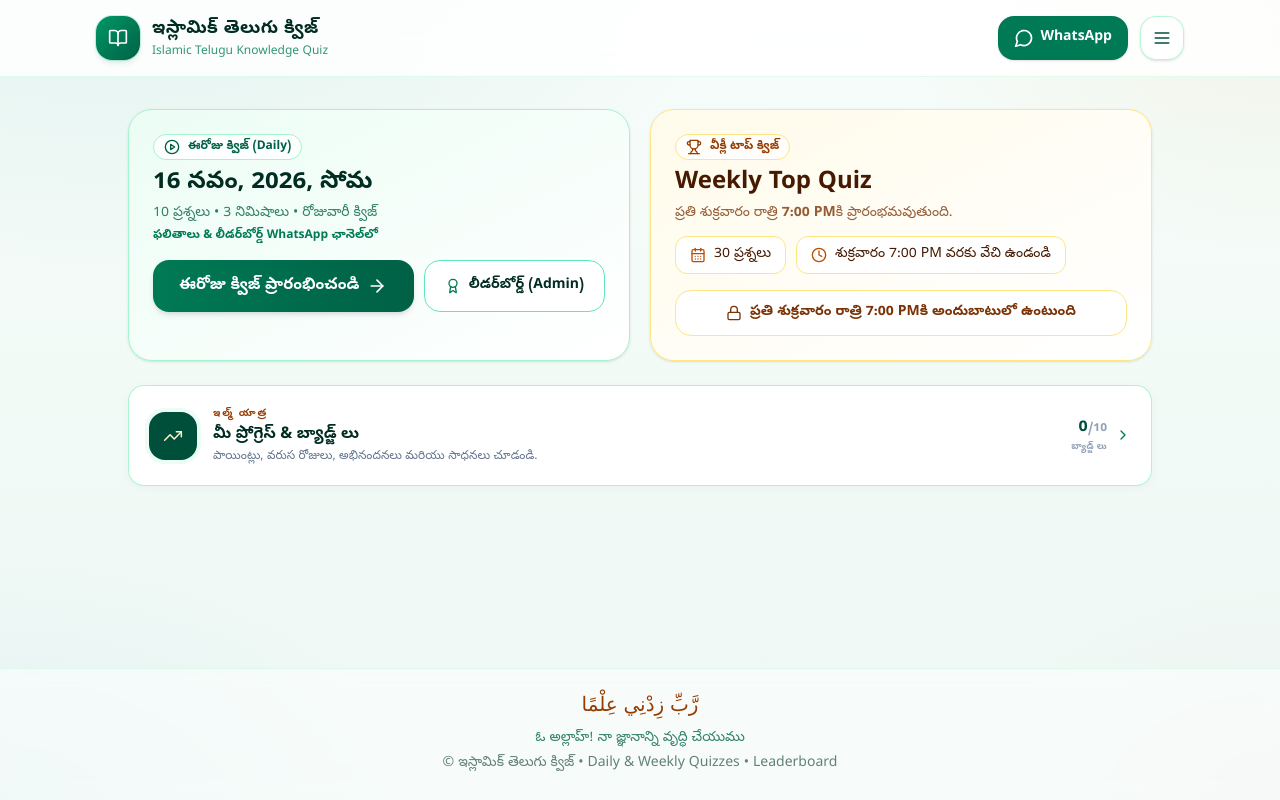
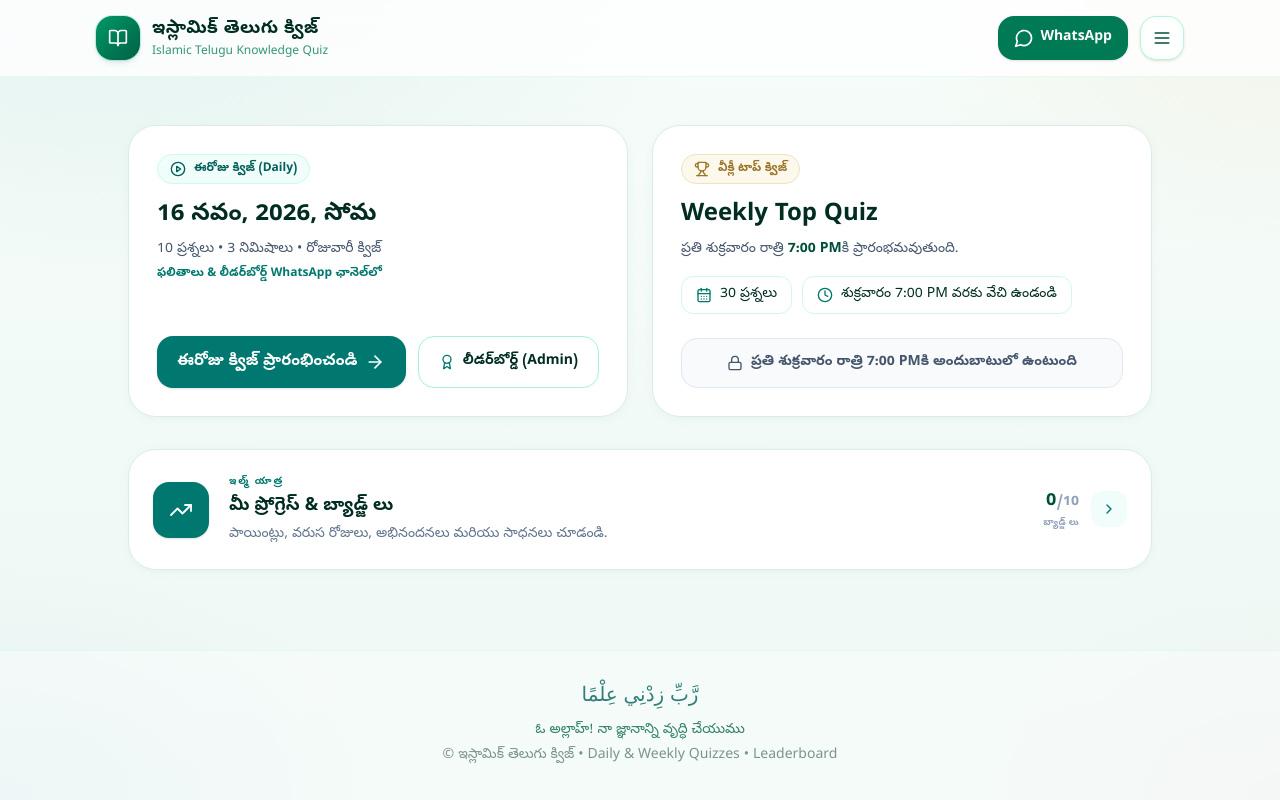
Before and after one commit to Syed-Niyaz/Teluguislamicquiz, a React (Vite) app: page / in a window 1280 px wide. Built offline with nearby package versions, Linux system fonts and the light colour scheme.

Commit message:
ui: refresh progress, home and layout with cleaner spacing and hierarchy

```diff
--- a/src/App.jsx
+++ b/src/App.jsx
@@ -136,7 +136,7 @@ export default function App() {
 
       {/* Main Content Areas based on current screen */}
       <main className="flex-1 w-full">
-        <div className="mx-auto w-full max-w-6xl px-3 sm:px-6 lg:px-8 py-4 sm:py-8">
+        <div className="mx-auto w-full max-w-6xl px-4 sm:px-6 lg:px-8 py-6 sm:py-10 lg:py-12">
           {screen === 'intro' && (
             <IntroScreen
               onStartQuiz={handleStartQuizForDate}
@@ -213,15 +213,15 @@ export default function App() {
       </main>
 
       {/* Peaceful Islamic Footer */}
-      <footer className="w-full border-t border-emerald-100/70 bg-white/50 backdrop-blur-sm">
-        <div className="mx-auto max-w-6xl px-4 py-5 sm:py-6 text-center text-xs sm:text-sm text-emerald-900/80">
-          <div className="flex items-center justify-center gap-2 mb-1.5 font-arabic text-amber-800 text-lg sm:text-xl">
+      <footer className="w-full border-t border-emerald-100/60 bg-white/40">
+        <div className="mx-auto max-w-6xl px-4 py-6 sm:py-8 text-center text-xs sm:text-sm text-emerald-900/80">
+          <div className="flex items-center justify-center gap-2 mb-2 font-arabic text-teal-800/80 text-lg sm:text-xl">
             <span>رَّبِّ زِدْنِي عِلْمًا</span>
           </div>
           <p className="text-emerald-800/80 font-medium mb-1">
             ఓ అల్లాహ్! నా జ్ఞానాన్ని వృద్ధి చేయుము
           </p>
-          <p className="font-medium text-emerald-950/60 leading-relaxed">
+          <p className="font-medium text-emerald-950/50 leading-relaxed">
             © ఇస్లామిక్ తెలుగు క్విజ్ • Daily & Weekly Quizzes • Leaderboard
           </p>
         </div>
--- a/src/components/Header.jsx
+++ b/src/components/Header.jsx
@@ -15,8 +15,8 @@ export default function Header({ onGoHome, onOpenPrevious, onOpenLeaderboard, on
   }, []);
 
   return (
-    <header className="sticky top-0 z-40 w-full border-b border-emerald-100/70 bg-white/85 backdrop-blur-xl">
-      <div className="mx-auto w-full max-w-6xl px-3 sm:px-6 lg:px-8 py-2.5 sm:py-4 flex items-center justify-between gap-2 sm:gap-3">
+    <header className="sticky top-0 z-40 w-full border-b border-emerald-100/60 bg-white/80 backdrop-blur-md">
+      <div className="mx-auto w-full max-w-6xl px-4 sm:px-6 lg:px-8 py-3 sm:py-4 flex items-center justify-between gap-3">
         <button
           type="button"
           onClick={onGoHome}
--- a/src/components/IntroScreen.jsx
+++ b/src/components/IntroScreen.jsx
@@ -12,68 +12,67 @@ export default function IntroScreen({ onStartQuiz, onOpenLeaderboard, onOpenProg
   const earnedBadges = ACHIEVEMENTS.filter((b) => achievementState.unlocked[b.id]).length;
 
   return (
-    <div className="w-full max-w-5xl mx-auto animate-fade-in space-y-5 sm:space-y-6">
+    <div className="w-full max-w-5xl mx-auto animate-fade-in space-y-6 sm:space-y-8">
       {/* Today & Weekly Top Quiz */}
-      <div className="grid grid-cols-1 lg:grid-cols-2 gap-4 sm:gap-5">
+      <div className="grid grid-cols-1 lg:grid-cols-2 gap-4 sm:gap-6">
         {/* Today */}
-        <div className="rounded-3xl border border-emerald-200 bg-gradient-to-br from-emerald-50 to-white p-5 sm:p-6 shadow-sm">
-          <div className="flex items-center justify-between gap-3 mb-3">
-            <div>
-              <div className="inline-flex items-center gap-2 text-xs font-bold text-emerald-800 bg-white/80 border border-emerald-200 px-2.5 py-1 rounded-full mb-2">
-                <PlayCircle className="w-4 h-4" /> ఈరోజు క్విజ్ (Daily)
-              </div>
-              <h2 className="text-xl sm:text-2xl font-extrabold text-emerald-950">{todayQuiz?.label}</h2>
-              <p className="text-sm text-emerald-800/80 mt-1">10 ప్రశ్నలు • 3 నిమిషాలు • రోజువారీ క్విజ్</p>
-              <p className="text-xs text-emerald-700 font-semibold mt-1">ఫలితాలు & లీడర్‌బోర్డ్ WhatsApp ఛానెల్‌లో</p>
-            </div>
+        <div className="card-surface rounded-[28px] p-5 sm:p-7 flex flex-col">
+          <div className="inline-flex items-center gap-2 text-xs font-bold text-teal-800 bg-teal-50 border border-teal-100 px-3 py-1.5 rounded-full mb-4 w-fit">
+            <PlayCircle className="w-4 h-4" /> ఈరోజు క్విజ్ (Daily)
           </div>
-          <div className="flex flex-col sm:flex-row gap-2.5 mt-4">
+          <h2 className="text-xl sm:text-2xl font-extrabold text-emerald-950">{todayQuiz?.label}</h2>
+          <p className="text-sm text-slate-600 mt-2 font-medium">10 ప్రశ్నలు • 3 నిమిషాలు • రోజువారీ క్విజ్</p>
+          <p className="text-xs text-teal-700 font-semibold mt-1.5">ఫలితాలు & లీడర్‌బోర్డ్ WhatsApp ఛానెల్‌లో</p>
+
+          <div className="flex flex-col sm:flex-row gap-3 mt-6 sm:mt-auto sm:pt-6">
             <button
               onClick={() => onStartQuiz(todayKey)}
-              className="w-full sm:flex-1 px-5 py-3.5 rounded-2xl bg-gradient-to-r from-emerald-700 to-emerald-800 hover:from-emerald-800 hover:to-emerald-900 text-white font-bold text-sm sm:text-base flex items-center justify-center gap-2 shadow-md transition cursor-pointer"
+              className="w-full sm:flex-1 px-5 py-3.5 rounded-2xl bg-teal-700 hover:bg-teal-800 text-white font-bold text-sm sm:text-base flex items-center justify-center gap-2 shadow-sm transition cursor-pointer"
             >
               <span>ఈరోజు క్విజ్ ప్రారంభించండి</span>
               <ArrowRight className="w-5 h-5" />
             </button>
             <button
               onClick={() => onOpenLeaderboard(todayKey)}
-              className="w-full sm:w-auto px-5 py-3.5 rounded-2xl border border-emerald-300 bg-white hover:bg-emerald-50 text-emerald-950 font-semibold text-sm flex items-center justify-center gap-2 transition cursor-pointer"
+              className="w-full sm:w-auto px-5 py-3.5 rounded-2xl border border-emerald-200 bg-white hover:bg-emerald-50 text-emerald-950 font-semibold text-sm flex items-center justify-center gap-2 transition cursor-pointer"
             >
-              <Award className="w-4 h-4 text-emerald-700" /> లీడర్‌బోర్డ్ (Admin)
+              <Award className="w-4 h-4 text-teal-700" /> లీడర్‌బోర్డ్ (Admin)
             </button>
           </div>
         </div>
 
         {/* Weekly Top Quiz */}
-        <div className="rounded-3xl border border-amber-200 bg-gradient-to-br from-amber-50 to-white p-5 sm:p-6 shadow-sm">
-          <div className="inline-flex items-center gap-2 text-xs font-bold text-amber-800 bg-white/80 border border-amber-200 px-2.5 py-1 rounded-full mb-2">
+        <div className="card-surface rounded-[28px] p-5 sm:p-7 flex flex-col">
+          <div className="inline-flex items-center gap-2 text-xs font-bold text-[#9a7427] bg-[#fdf8ec] border border-[#f0e2be] px-3 py-1.5 rounded-full mb-4 w-fit">
             <Trophy className="w-4 h-4" /> వీక్లీ టాప్ క్విజ్
           </div>
-          <h2 className="text-xl sm:text-2xl font-extrabold text-amber-950">Weekly Top Quiz</h2>
-          <p className="text-sm text-amber-900/80 mt-1">
-            ప్రతి శుక్రవారం రాత్రి <strong>7:00 PM</strong>కి ప్రారంభమవుతుంది.
+          <h2 className="text-xl sm:text-2xl font-extrabold text-emerald-950">Weekly Top Quiz</h2>
+          <p className="text-sm text-slate-600 mt-2 font-medium">
+            ప్రతి శుక్రవారం రాత్రి <strong className="text-emerald-900">7:00 PM</strong>కి ప్రారంభమవుతుంది.
           </p>
-          <div className="mt-3 flex flex-wrap gap-2.5">
-            <div className="inline-flex items-center gap-2 px-3.5 py-2 rounded-xl bg-white border border-amber-200 text-amber-950 text-sm font-medium">
-              <CalendarDays className="w-4 h-4 text-amber-700" /> 30 ప్రశ్నలు
+
+          <div className="mt-4 flex flex-wrap gap-2.5">
+            <div className="inline-flex items-center gap-2 px-3.5 py-2 rounded-xl bg-white border border-emerald-100 text-emerald-950 text-sm font-medium">
+              <CalendarDays className="w-4 h-4 text-teal-700" /> 30 ప్రశ్నలు
             </div>
-            <div className="inline-flex items-center gap-2 px-3.5 py-2 rounded-xl bg-white border border-amber-200 text-amber-950 text-sm font-medium">
-              <Clock className="w-4 h-4 text-amber-700" /> {weeklyQuiz?.isAvailable ? 'ప్రస్తుతం అందుబాటులో ఉంది' : 'శుక్రవారం 7:00 PM వరకు వేచి ఉండండి'}
+            <div className="inline-flex items-center gap-2 px-3.5 py-2 rounded-xl bg-white border border-emerald-100 text-emerald-950 text-sm font-medium">
+              <Clock className="w-4 h-4 text-teal-700" />{' '}
+              {weeklyQuiz?.isAvailable ? 'ప్రస్తుతం అందుబాటులో ఉంది' : 'శుక్రవారం 7:00 PM వరకు వేచి ఉండండి'}
             </div>
           </div>
 
-          <div className="mt-4">
+          <div className="mt-6 sm:mt-auto sm:pt-6">
             {weeklyQuiz?.isAvailable ? (
               <button
                 onClick={() => onStartQuiz(weeklyQuiz)}
-                className="w-full px-5 py-3.5 rounded-2xl bg-gradient-to-r from-amber-600 to-amber-700 hover:from-amber-700 hover:to-amber-800 text-white font-bold text-sm sm:text-base flex items-center justify-center gap-2 shadow-md transition cursor-pointer"
+                className="w-full px-5 py-3.5 rounded-2xl bg-[#b58b3a] hover:bg-[#9f7830] text-white font-bold text-sm sm:text-base flex items-center justify-center gap-2 shadow-sm transition cursor-pointer"
               >
                 <span>వీక్లీ టాప్ క్విజ్ ప్రారంభించండి</span>
                 <ArrowRight className="w-5 h-5" />
               </button>
             ) : (
-              <div className="w-full px-4 py-3 rounded-2xl bg-white border border-amber-200 text-amber-900 text-sm font-semibold flex items-center justify-center gap-2">
-                <Lock className="w-4 h-4" />
+              <div className="w-full px-4 py-3.5 rounded-2xl bg-slate-50 border border-slate-200 text-slate-600 text-sm font-semibold flex items-center justify-center gap-2 text-center">
+                <Lock className="w-4 h-4 shrink-0" />
                 <span>ప్రతి శుక్రవారం రాత్రి 7:00 PMకి అందుబాటులో ఉంటుంది</span>
               </div>
             )}
@@ -85,30 +84,31 @@ export default function IntroScreen({ onStartQuiz, onOpenLeaderboard, onOpenProg
       <button
         type="button"
         onClick={onOpenProgress}
-        className="group w-full rounded-2xl border border-emerald-200/90 bg-white p-4 sm:p-5 flex items-center gap-3 sm:gap-4 text-left shadow-[0_2px_10px_rgba(18,55,42,0.04)] hover:shadow-[0_8px_22px_rgba(18,55,42,0.08)] transition cursor-pointer"
+        className="group w-full card-surface rounded-[28px] p-5 sm:p-6 flex items-center gap-4 sm:gap-5 text-left hover:shadow-[0_10px_26px_rgba(15,118,110,0.08)] transition cursor-pointer"
       >
-        <div className="w-11 h-11 sm:w-12 sm:h-12 rounded-2xl bg-emerald-900 text-amber-100 ring-4 ring-emerald-50 flex items-center justify-center shrink-0">
-          <TrendingUp className="w-5 h-5" strokeWidth={1.8} />
+        <div className="w-12 h-12 sm:w-14 sm:h-14 rounded-2xl bg-teal-700 text-white flex items-center justify-center shrink-0 shadow-sm">
+          <TrendingUp className="w-5 h-5 sm:w-6 sm:h-6" strokeWidth={1.8} />
         </div>
         <div className="min-w-0 flex-1">
-          <div className="text-[10px] font-bold tracking-[0.18em] text-amber-800 uppercase">
-            ఇల్మ్ యాత్ర
-          </div>
-          <div className="text-sm sm:text-base font-extrabold text-emerald-950">
+          <div className="text-[10px] font-bold tracking-[0.18em] text-teal-700 uppercase">ఇల్మ్ యాత్ర</div>
+          <div className="text-base sm:text-lg font-extrabold text-emerald-950 mt-0.5">
             మీ ప్రోగ్రెస్ & బ్యాడ్జ్ లు
           </div>
-          <p className="text-[11px] sm:text-xs text-slate-500 font-medium mt-0.5">
+          <p className="text-xs sm:text-sm text-slate-500 font-medium mt-1">
             పాయింట్లు, వరుస రోజులు, అభినందనలు మరియు సాధనలు చూడండి.
           </p>
         </div>
-        <div className="shrink-0 flex items-center gap-2">
+        <div className="shrink-0 flex items-center gap-3">
           <div className="text-right hidden sm:block">
-            <div className="text-base font-extrabold text-emerald-900 tabular-nums">
-              {earnedBadges}<span className="text-xs text-slate-400">/{ACHIEVEMENTS.length}</span>
+            <div className="text-lg font-extrabold text-emerald-900 tabular-nums">
+              {earnedBadges}
+              <span className="text-sm text-slate-400">/{ACHIEVEMENTS.length}</span>
             </div>
             <div className="text-[9px] font-bold text-slate-400 uppercase tracking-wide">బ్యాడ్జ్ లు</div>
           </div>
-          <ChevronRight className="w-4 h-4 text-emerald-700 group-hover:translate-x-0.5 transition-transform" />
+          <div className="w-9 h-9 rounded-xl bg-teal-50 text-teal-700 flex items-center justify-center group-hover:bg-teal-100 transition">
+            <ChevronRight className="w-4 h-4 group-hover:translate-x-0.5 transition-transform" />
+          </div>
         </div>
       </button>
     </div>
```
Also changed, not shown: src/components/ProgressScreen.jsx (+120 -96 lines).
